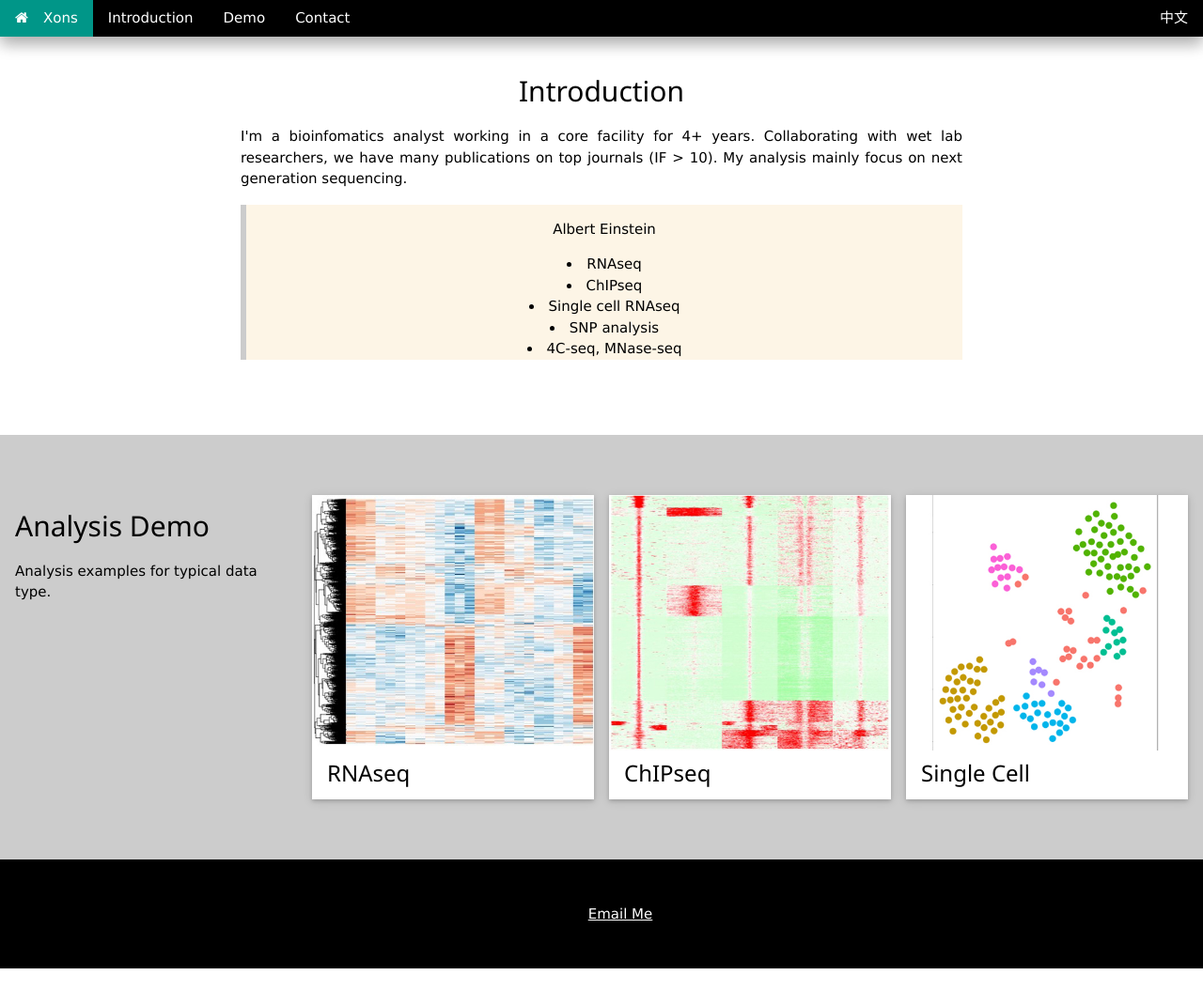
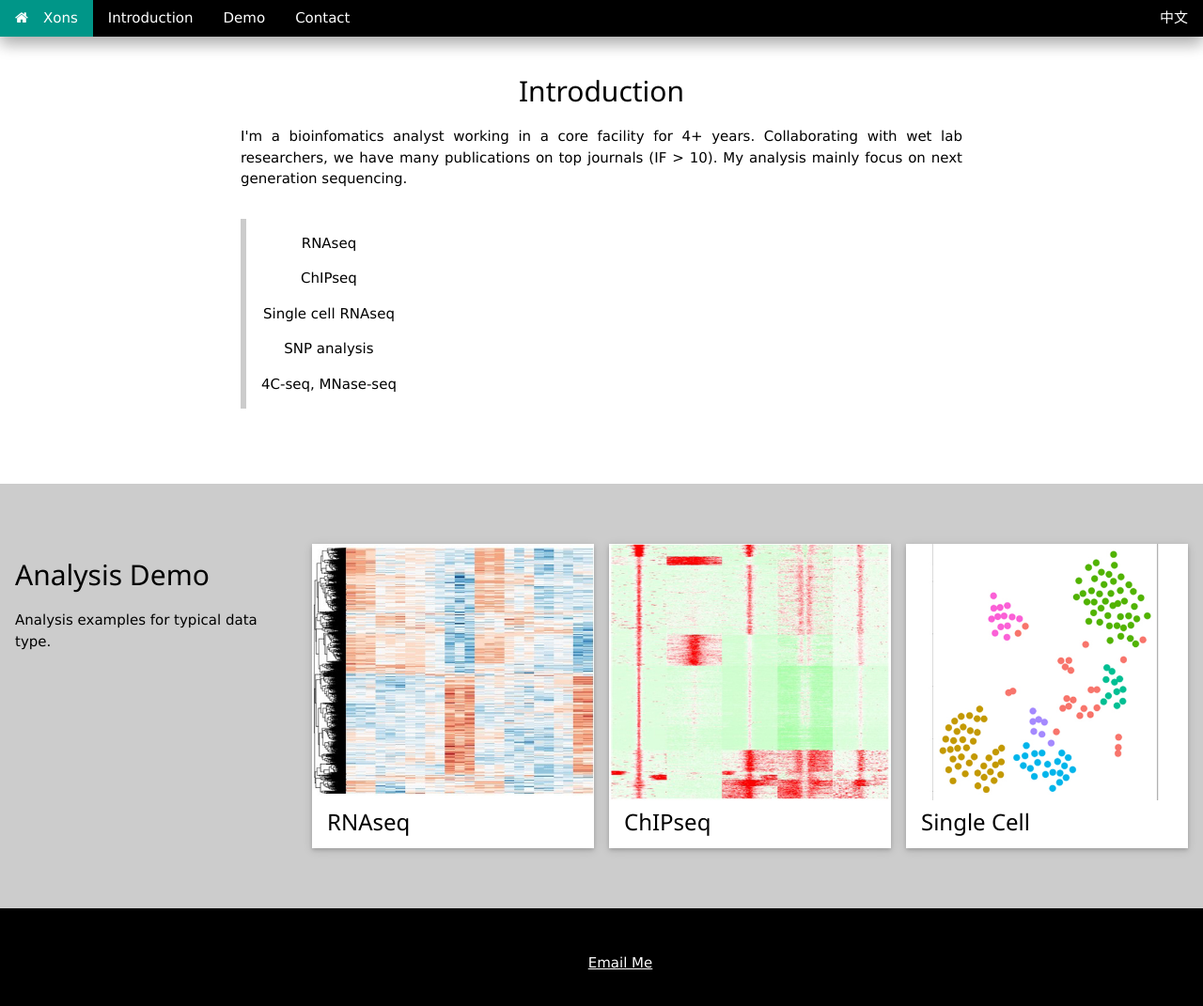
Before and after one commit to xons/xons.github.io, a Jekyll site: the page built from index.html, in a window 1280 px wide and 1084 px high. Shown: the top 1071 px of the window at 94% size. Built offline with Jekyll 4.4.1, drawn with Linux system fonts in a browser that asks for light colours; nearby versions of some CDN libraries; library files that are not in the unit come from our copies.

Commit message:
Update index.html

```diff
--- a/index.html
+++ b/index.html
@@ -10,14 +10,12 @@ title: Xons
         I'm a bioinfomatics analyst working in a core facility for 4+ years. Collaborating with wet lab researchers, we have many publications on top journals (IF > 10).
         My analysis mainly focus on next generation sequencing.
     </p>
-     <div class="w3-panel w3-leftbar w3-sand">
-  <p>Albert Einstein</p>
-
-    <li> RNAseq </li>
-    <li> ChIPseq </li>
-    <li> Single cell RNAseq </li>
-    <li> SNP analysis </li>
-    <li> 4C-seq, MNase-seq </li>
+    <div class="w3-panel w3-leftbar w3-left">
+    <p> RNAseq </p>
+    <p> ChIPseq </p>
+    <p> Single cell RNAseq </p>
+    <p> SNP analysis </p>
+    <p> 4C-seq, MNase-seq </p>
     </div>
   </div>
 
```
